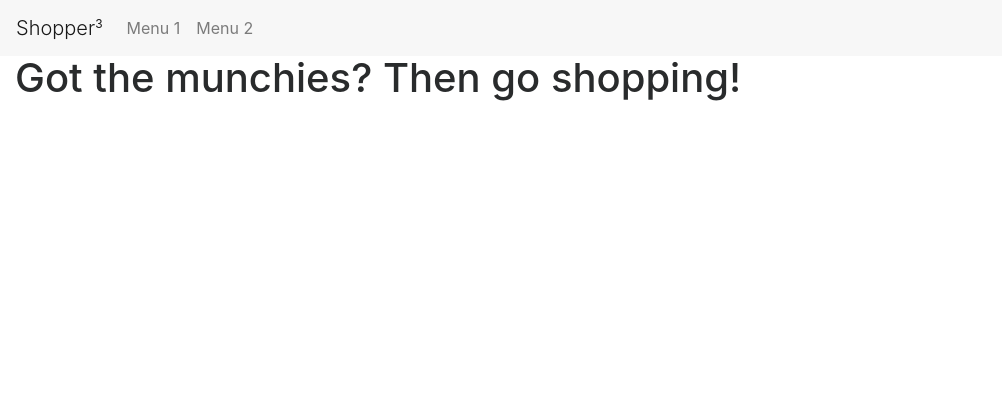
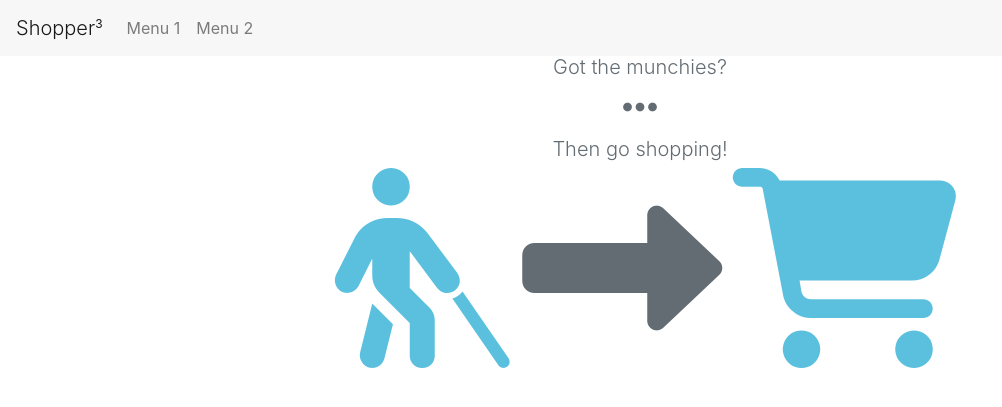
Before and after one commit to rmedinahu/grocery-dev-py, a Django app: page / in a window 1280 px wide. Shown: the top 407 px of the page, without its empty margins (0-1002 px from the left). Run offline with Django 3.2, Linux system fonts and the light colour scheme; some libraries are stand-ins or nearby versions.

Commit message:
front end

```diff
--- a/shopper_app/templates/base.html
+++ b/shopper_app/templates/base.html
@@ -11,7 +11,7 @@
 
     </head>
 
-    <body>
+    <body class="text-muted">
         <!-- Fixed navbar -->
         <nav class="navbar navbar-toggleable-md navbar-light bg-faded">
             <button class="navbar-toggler navbar-toggler-right" type="button" data-toggle="collapse" data-target="#navbarSupportedContent" aria-controls="navbarSupportedContent" aria-expanded="false" aria-label="Toggle navigation">
--- a/shopper_app/templates/home.html
+++ b/shopper_app/templates/home.html
@@ -2,6 +2,13 @@
 {% extends "base.html" %}
 
 {% block content_row %}
-<div class="col-md-12"><h1>Got the munchies? Then go shopping!</h1></div>
+<div class="col-md-12 text-center">
+    <h1 class="lead">Got the munchies?</h1>
+
+    <h1><i class="fa fa-ellipsis-h"></i></h1>
+
+    <h1 class="lead">Then go shopping!</h1>
+    <h1><i class="fa fa-5x fa-blind text-info"></i><i class="fa fa-5x fa-long-arrow-right"></i> <i class="fa fa-5x fa-shopping-cart text-info"></i></h1>
+</div>
 
 {% endblock content_row %}
--- a/shopper_app/views.py
+++ b/shopper_app/views.py
@@ -4,6 +4,6 @@ from django.views.generic import TemplateView, DetailView, ListView
 
 class HomeView(TemplateView):
     """Home page
-    url: /, name: home
+    url pattern: / name: home
     """
     template_name = 'home.html'
```
